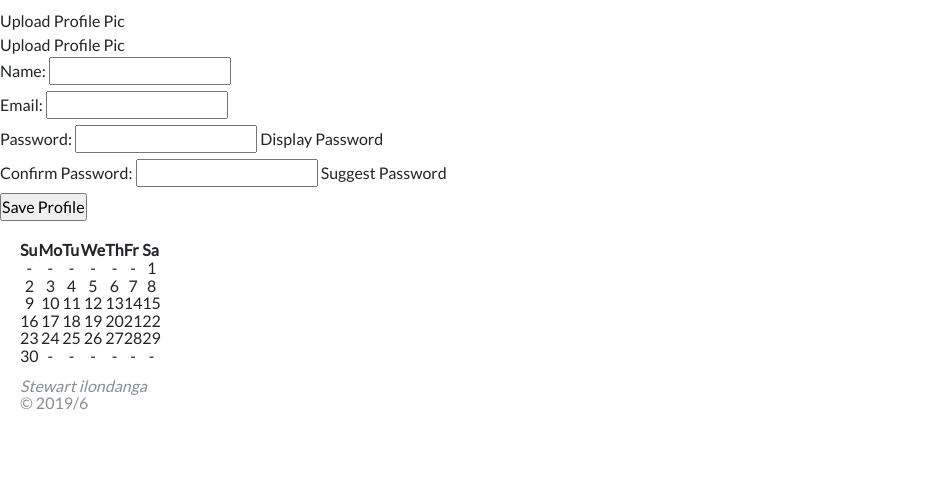
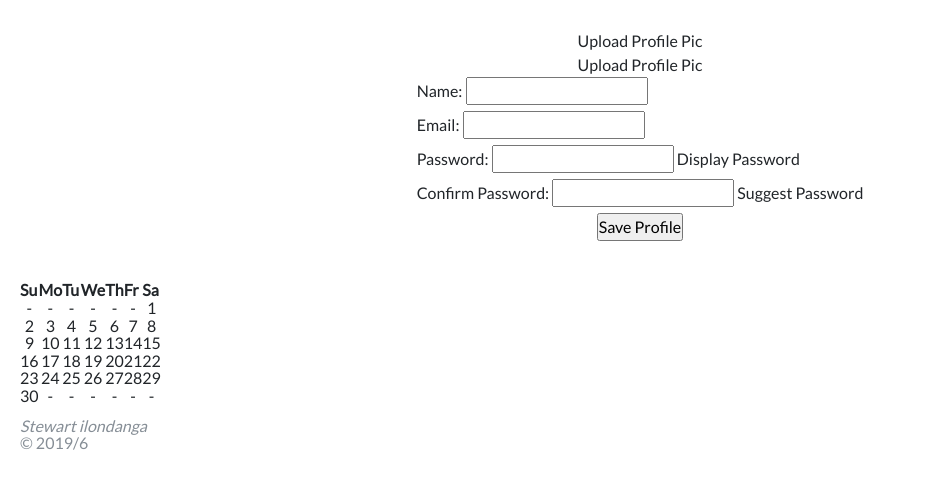
Before and after one commit to stewilondanga/userpic-settings, a plain HTML site: page index.html in a window 1280 px wide. Shown: the part 68-556 px from the top of the page, without its empty margins (0-926 px from the left). Drawn offline with nearby package versions, Linux system fonts and the light colour scheme.

Commit message:
add css/styles.css

```diff
--- a/css/styles.css
+++ b/css/styles.css
@@ -46,7 +46,7 @@ h1 {
   display: none;
 }
 
-/*form {
+form {
   display: flex;
   flex-direction: column;
   justify-content: center;
@@ -57,7 +57,8 @@ h1 {
   margin: auto;
   padding: 20px;
 }
-form > *:not(:first-of-type) {
+
+/*form > *:not(:first-of-type) {
   margin-top: 20px;
 }
 @media (min-width: 750px) {
```
